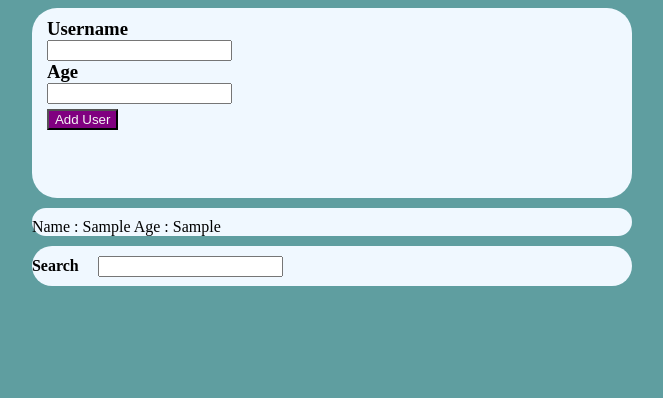
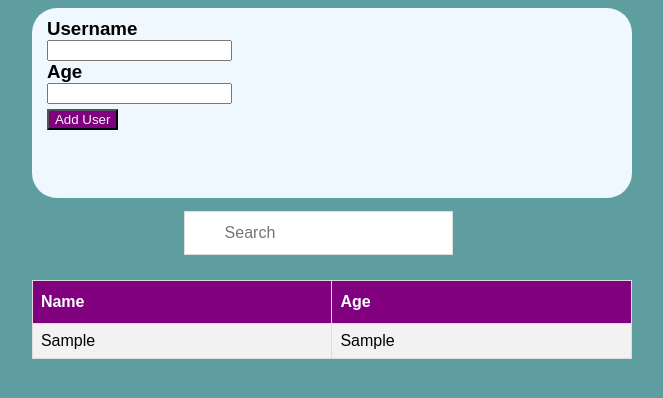
Before and after one commit to mujtabaibrar369/learningJS, a plain HTML site: page User Management System/index.html in a window 1280 px wide. Both pictures are taken after typing "Sample", "Sample" into the empty fields and a click on the button "Add User". Shown: the whole page, without its empty margins (330-993 px from the left). Drawn offline with Linux system fonts and the light colour scheme.

Commit message:
add searchbar to usermanagement

```diff
--- a/Data tables/style.css
+++ b/Data tables/style.css
@@ -62,7 +62,6 @@ input.button:hover {
 #myInput {
   margin-left: 40%;
   background-position: 10px 10px;
-  background-repeat: no-repeat;
   font-size: 16px;
   padding: 12px 20px 12px 40px;
   border: 1px solid #ddd;
--- a/User Management System/index.html
+++ b/User Management System/index.html
@@ -11,12 +11,12 @@
       <br />
       <input class="button" type="button" value="Add User" id="button">
     </div>
-    <div class="block" id="records">
-    </div>
-    <div class="search">
-      Search
-      <input type="search"  class="searchbar" id="searchbar">
-    </div>
+        <input type="text" id="myInput"  placeholder="Search" title="Type in a name" onkeyup="myFunction()">
+    <table id="customers" class="customers">
+        <tr>
+          <th> Name</td>
+          <th>Age</td>
+        </tr>
     <div class="popup hidden" id="popup">
       <header>
       </header>
--- a/User Management System/script.js
+++ b/User Management System/script.js
@@ -1,35 +1,44 @@
-let record = new Array();
 let errorPopup = document.querySelector('.popup');
 const overlay = document.querySelector('.overlay');
-console.log(popup);
+let row = 1;
+let display = document.getElementById('customers');
 document.getElementById('button').addEventListener('click', function () {
-  document.getElementById('records').textContent = '';
   var username = document.getElementById('username').value;
   var age = document.getElementById('age').value;
   if (username == '' || age == '') {
     overlay.classList.remove('hidden');
     errorPopup.classList.remove('hidden');
   } else {
+    let newRow = display.insertRow(row);
+    let cell1 = newRow.insertCell(0);
+    let cell2 = newRow.insertCell(1);
+    cell1.innerHTML = username;
+    cell2.innerHTML = age;
+    row++;
     document.getElementById('username').value = '';
     document.getElementById('age').value = '';
-    let data = {
-      username: username,
-      age: age,
-    };
-    record.push(data);
-    let temp = document.getElementById('records');
-    for (let i = 0; i <= record.length; i++) {
-      temp.innerHTML +=
-        'Name : ' + record[i].username + '  Age : ' + record[i].age + '<br>';
-    }
   }
 });
 document.getElementById('popupbutton').addEventListener('click', function () {
   let temp = document.getElementById('records');
   errorPopup.classList.add('hidden');
   overlay.classList.add('hidden');
-  for (let i = 0; i <= record.length; i++) {
-    temp.innerHTML +=
-      'Name : ' + record[i].username + '  Age : ' + record[i].age + '<br>';
+});
+function myFunction() {
+  var input, filter, table, tr, td, txtValue;
+  input = document.getElementById('myInput');
+  filter = input.value.toUpperCase();
+  table = document.getElementById('customers');
+  tr = table.getElementsByTagName('tr');
+  for (let i = 0; i < row; i++) {
+    td = tr[i].getElementsByTagName('td')[0];
+    if (td) {
+      txtValue = td.textContent || td.innerText;
+      if (txtValue.toUpperCase().indexOf(filter) > -1) {
+        tr[i].style.display = '';
+      } else {
+        tr[i].style.display = 'none';
+      }
+    }
   }
-});
+}
--- a/User Management System/style.css
+++ b/User Management System/style.css
@@ -1,5 +1,6 @@
 body {
   background-color: cadetblue;
+  font-family: Arial, Helvetica, sans-serif;
 }
 div {
   padding-top: 10px;
@@ -28,9 +29,38 @@ input.button {
   text-align: center;
   color: whitesmoke;
 }
-#records {
-  margin-top: 10px;
+#customers {
+  margin-top: 13px;
+  border-collapse: collapse;
+  padding-top: 10px;
+  background-color: aliceblue;
+  position: relative;
+  width: 600px;
   height: auto;
+  margin-left: 28%;
+  border-radius: 25px;
+}
+
+#customers td,
+#customers th {
+  border: 1px solid #ddd;
+  padding: 8px;
+}
+
+#customers tr {
+  background-color: #f2f2f2;
+}
+
+#customers tr:hover {
+  background-color: #ddd;
+}
+
+#customers th {
+  padding-top: 12px;
+  padding-bottom: 12px;
+  text-align: left;
+  background-color: purple;
+  color: white;
 }
 #popup {
   font-size: 1rem;
@@ -79,6 +109,12 @@ div.search {
   margin-top: 10px;
   font-weight: bold;
 }
-/* .searchbar {
-  float: right;
-} */
+#myInput {
+  margin-top: 13px;
+  margin-left: 40%;
+  background-position: 10px 10px;
+  font-size: 16px;
+  padding: 12px 20px 12px 40px;
+  border: 1px solid #ddd;
+  margin-bottom: 12px;
+}
```
Also changed, not shown: Data tables/index.html (+1 -1 lines).
